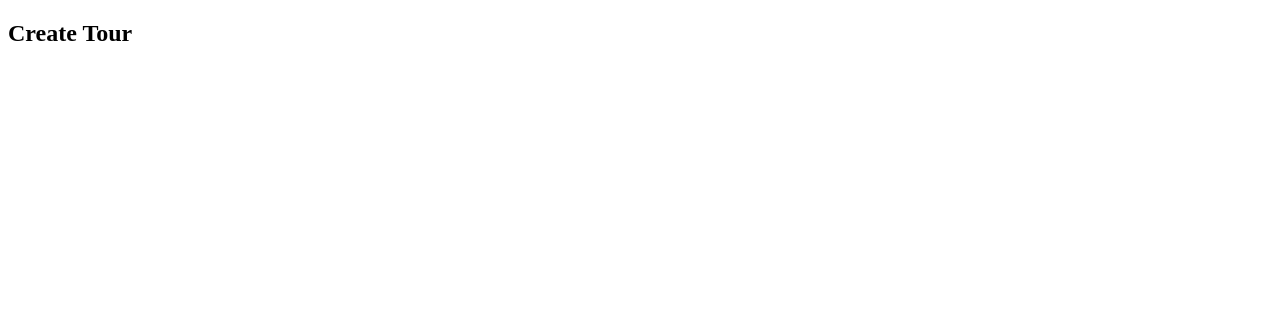
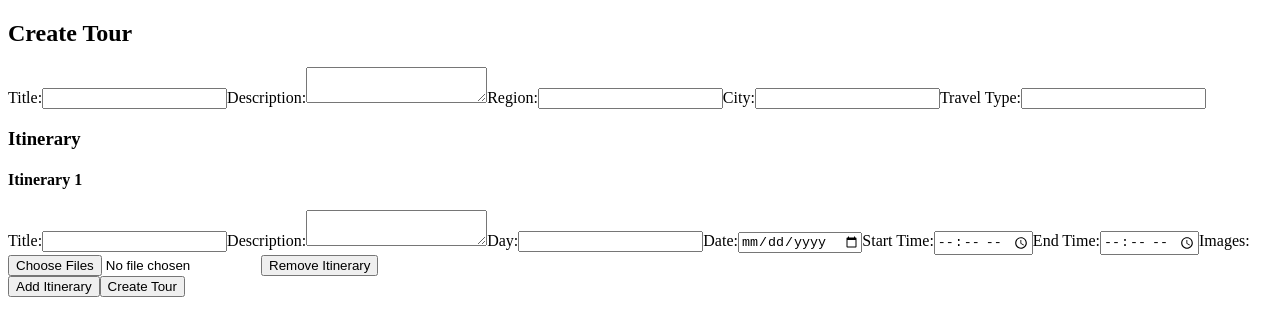
Before and after one commit to WilsonkwSheng/tour_vue, a Vue app: page /create_tours in a window 1280 px wide. Shown: the top 336 px of the page. Built offline with nearby package versions, Linux system fonts and the light colour scheme.

Commit message:
Add tour and itineraries form and integrate with API

```diff
--- a/src/components/CreateTour.vue
+++ b/src/components/CreateTour.vue
@@ -1,10 +1,141 @@
 <template>
   <div>
+    <error-message :message="errorMessage" :is-visible="showErrorMessage" />
+  </div>
+  <div>
     <h2>Create Tour</h2>
+    <form @submit.prevent="createTour">
+      <label for="title">Title:</label>
+      <input type="text" id="title" v-model="tour.title" required>
+
+      <label for="description">Description:</label>
+      <textarea id="description" v-model="tour.description" required></textarea>
+
+      <label for="region">Region:</label>
+      <input type="text" id="region" v-model="tour.region" required>
+
+      <label for="city">City:</label>
+      <input type="text" id="city" v-model="tour.city" required>
+
+      <label for="travel_type">Travel Type:</label>
+      <input type="text" id="travel_type" v-model="tour.travel_type" required>
+
+      <h3>Itinerary</h3>
+      <div v-for="(itinerary, index) in tour.itineraries_attributes" :key="index">
+        <h4>Itinerary {{ index + 1 }}</h4>
+        <label for="title">Title:</label>
+        <input type="text" v-model="itinerary.title" required>
+        <label for="description">Description:</label>
+        <textarea v-model="itinerary.description" required></textarea>
+        <label for="day">Day:</label>
+        <input type="text" v-model="itinerary.day" required>
+        <label for="date">Date:</label>
+        <input type="date" v-model="itinerary.date" required>
+        <label for="start_at">Start Time:</label>
+        <input type="time" v-model="itinerary.start_at" required>
+        <label for="end_at">End Time:</label>
+        <input type="time" v-model="itinerary.end_at" required>
+        <label for="images">Images:</label>
+        <input type="file" id="images" @change="handleFileUpload($event, index)" multiple accept="image/*">
+        <button type="button" @click="removeItinerary(index)">Remove Itinerary</button>
+      </div>
+      <button type="button" @click="addItinerary">Add Itinerary</button>
+
+      <button type="submit">Create Tour</button>
+    </form>
   </div>
 </template>
 
 <script>
+import axios from 'axios';
+import ErrorMessage from './ErrorMessage.vue';
+
+export default {
+  components: {
+    ErrorMessage,
+  },
+  data() {
+    return {
+      tour: {
+        title: '',
+        description: '',
+        region: '',
+        city: '',
+        travel_type: '',
+        itineraries_attributes: [{
+          day: '',
+          date: '',
+          start_at: '',
+          end_at: '',
+          title: '',
+          description: '',
+          images: []
+        }]
+      },
+      errorMessage: '',
+      showErrorMessage: false,
+    };
+  },
+  methods: {
+    createTour() {
+      this.errorMessage = '';
+      this.showErrorMessage = false;
+
+      const formData = new FormData();
+      formData.append('tour[title]', this.tour.title);
+      formData.append('tour[description]', this.tour.description);
+      formData.append('tour[region]', this.tour.region);
+      formData.append('tour[city]', this.tour.city);
+      formData.append('tour[travel_type]', this.tour.travel_type);
+      formData.append('tour[day]', this.tour.day);
+      formData.append('tour[date]', this.tour.date);
+      formData.append('tour[start_at]', this.tour.start_at);
+      formData.append('tour[end_at]', this.tour.end_at);
+
+      this.tour.itineraries_attributes.forEach((itinerary, index) => {
+        formData.append(`tour[itineraries_attributes][${index}][day]`, itinerary.day);
+        formData.append(`tour[itineraries_attributes][${index}][date]`, itinerary.date);
+        formData.append(`tour[itineraries_attributes][${index}][start_at]`, itinerary.start_at);
+        formData.append(`tour[itineraries_attributes][${index}][end_at]`, itinerary.end_at);
+        formData.append(`tour[itineraries_attributes][${index}][title]`, itinerary.title);
+        formData.append(`tour[itineraries_attributes][${index}][description]`, itinerary.description);
+        itinerary.images.forEach((image, i) => {
+          formData.append(`tour[itineraries_attributes][${index}][images_attributes][${i}][file]`, image);
+        });
+      });
+
+      axios.post('http://localhost:3000/tours', formData)
+        .then(response => {
+          console.log('Tour created successfully:', response.data);
+          this.$router.push('/tour_lists');
+        })
+        .catch(error => {
+          console.error('Error creating tour:', error.response.data);
+          this.errorMessage = error.response.data.errors.join(', ');
+          this.showErrorMessage = true;
+        });
+    },
+    addItinerary() {
+      this.tour.itineraries_attributes.push({
+        day: '',
+        date: '',
+        start_at: '',
+        end_at: '',
+        title: '',
+        description: '',
+        images: []
+      });
+    },
+    removeItinerary(index) {
+      this.tour.itineraries_attributes.splice(index, 1);
+    },
+    handleFileUpload(event, index) {
+      const fileList = event.target.files;
+      const images = Array.from(fileList);
+      this.tour.itineraries_attributes[index].images = images;
+    }
+  }
+};
 </script>
 
 <style scoped>
```
